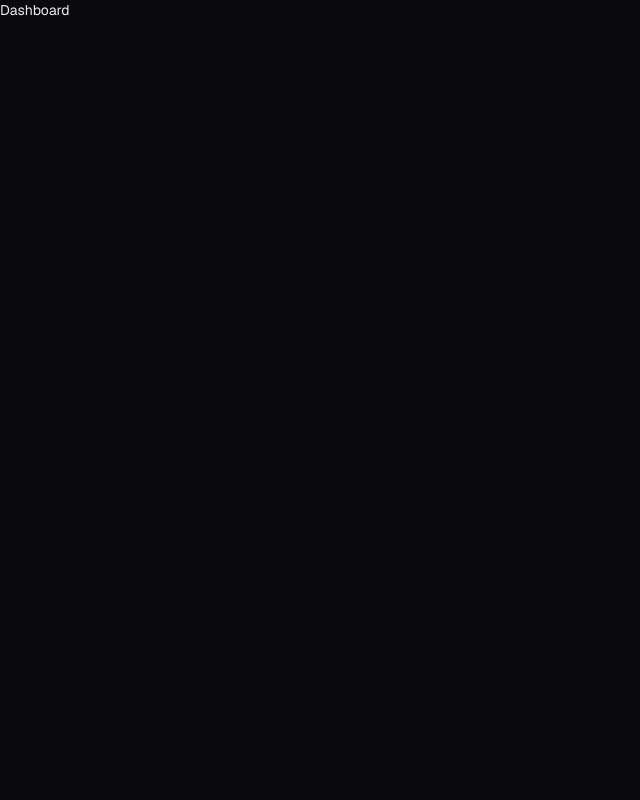
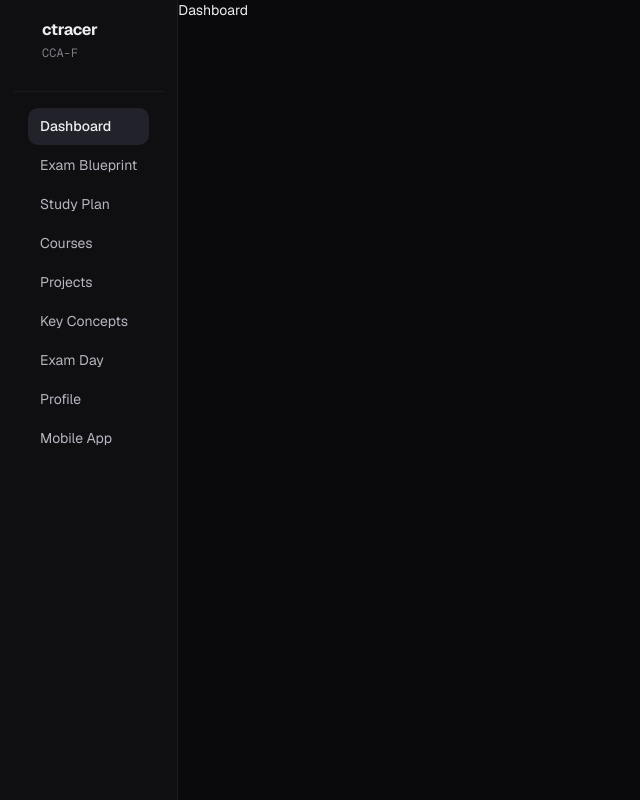
Before and after one commit to mhhussain/ctracer, a React (Vite) app in the folder web/: page / in a window 1280 px wide. Shown: the whole page, without its empty margins (0-640 px from the left). Built offline with nearby package versions, Linux system fonts and the light colour scheme.

Commit message:
feat: add sidebar, app shell, and react-router routing

```diff
--- /dev/null
+++ b/web/src/App.jsx
@@ -0,0 +1,34 @@
+import { Routes, Route } from 'react-router-dom'
+import Sidebar from './components/Sidebar'
+import Dashboard from './screens/Dashboard'
+import ExamBlueprint from './screens/ExamBlueprint'
+import StudyPlan from './screens/StudyPlan'
+import Courses from './screens/Courses'
+import Projects from './screens/Projects'
+import DomainDeepDive from './screens/DomainDeepDive'
+import KeyConcepts from './screens/KeyConcepts'
+import ExamDayChecklist from './screens/ExamDayChecklist'
+import Profile from './screens/Profile'
+import MobileDownload from './screens/MobileDownload'
+
+export default function App() {
+  return (
+    <div className="app-layout">
+      <Sidebar />
+      <main className="app-main">
+        <Routes>
+          <Route path="/" element={<Dashboard />} />
+          <Route path="/blueprint" element={<ExamBlueprint />} />
+          <Route path="/plan" element={<StudyPlan />} />
+          <Route path="/courses" element={<Courses />} />
+          <Route path="/projects" element={<Projects />} />
+          <Route path="/domain/:id" element={<DomainDeepDive />} />
+          <Route path="/concepts" element={<KeyConcepts />} />
+          <Route path="/exam-day" element={<ExamDayChecklist />} />
+          <Route path="/profile" element={<Profile />} />
+          <Route path="/mobile" element={<MobileDownload />} />
+        </Routes>
+      </main>
+    </div>
+  )
+}
--- /dev/null
+++ b/web/src/components/Sidebar.jsx
@@ -0,0 +1,36 @@
+import { NavLink } from 'react-router-dom'
+
+const NAV_ITEMS = [
+  { to: '/', label: 'Dashboard', end: true },
+  { to: '/blueprint', label: 'Exam Blueprint' },
+  { to: '/plan', label: 'Study Plan' },
+  { to: '/courses', label: 'Courses' },
+  { to: '/projects', label: 'Projects' },
+  { to: '/concepts', label: 'Key Concepts' },
+  { to: '/exam-day', label: 'Exam Day' },
+  { to: '/profile', label: 'Profile' },
+  { to: '/mobile', label: 'Mobile App' },
+]
+
+export default function Sidebar() {
+  return (
+    <nav className="sidebar">
+      <div className="sidebar-brand">
+        <span className="sidebar-logo">ctracer</span>
+        <span className="sidebar-cert">CCA-F</span>
+      </div>
+      <div className="sidebar-nav">
+        {NAV_ITEMS.map(({ to, label, end }) => (
+          <NavLink
+            key={to}
+            to={to}
+            end={end}
+            className={({ isActive }) => `sidebar-link${isActive ? ' is-active' : ''}`}
+          >
+            {label}
+          </NavLink>
+        ))}
+      </div>
+    </nav>
+  )
+}
--- a/web/src/main.jsx
+++ b/web/src/main.jsx
@@ -1,10 +1,13 @@
+import { StrictMode } from 'react'
+import { createRoot } from 'react-dom/client'
+import { BrowserRouter } from 'react-router-dom'
 import './index.css'
-import { StrictMode } from 'react';
-import { createRoot } from 'react-dom/client';
-import Dashboard from './screens/Dashboard.jsx';
+import App from './App'
 
 createRoot(document.getElementById('root')).render(
   <StrictMode>
-    <Dashboard />
+    <BrowserRouter>
+      <App />
+    </BrowserRouter>
   </StrictMode>
-);
+)
```
Also changed, not shown: 1 other file (tests, documents, lock files or other folders).
